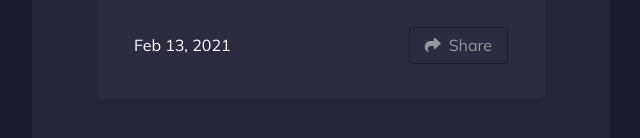
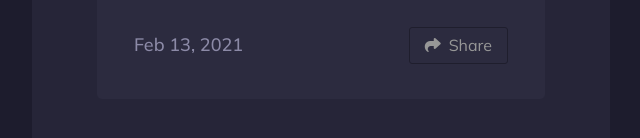
Before and after one commit to Developer-Room-01/Frontendaily, a website: page day-02/index.html in a window 1280 px wide. Shown: the part 946-1084 px from the top of the page, 319-959 px from the left. Drawn offline with Linux system fonts and the light colour scheme.

Commit message:
index.html line 94 update

```diff
--- a/day-02/index.html
+++ b/day-02/index.html
@@ -91,7 +91,7 @@
         </div>
 
         <div class="card-footer">
-          <span>Feb 13, 2021</span>
+          <span class="date">Feb 13, 2021</span>
           <a href="#" class="btn-share"><i class="fas fa-share"></i>Share</a>
         </div>
 
```
